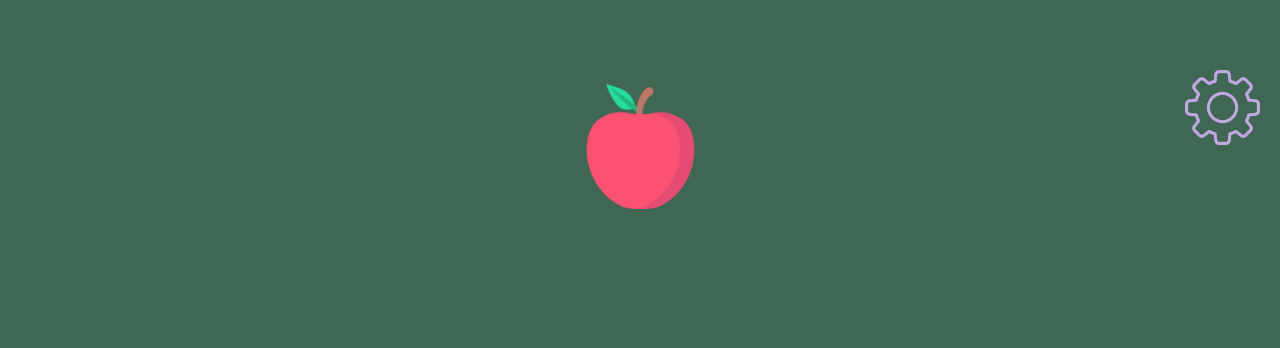
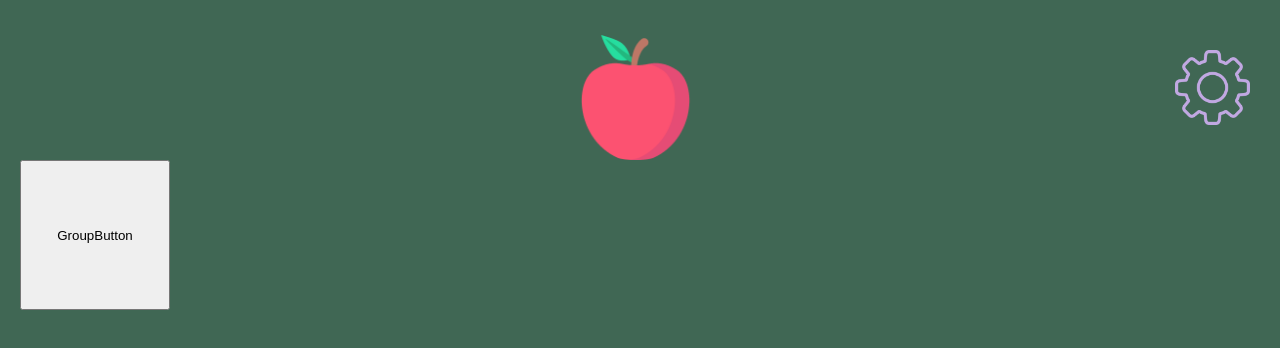
Before and after one commit to nullbeep/SocialOrganizer, a React (Create React App) app: page /main in a window 1280 px wide. Shown: the top 348 px of the page. Built offline with nearby package versions, Linux system fonts and the light colour scheme.

Commit message:
button main

```diff
--- a/src/MainPage/index.js
+++ b/src/MainPage/index.js
@@ -9,14 +9,14 @@ const Container = styled.div`
   display: flex;
   flex-direction: column;
   padding: 20px;
-
+  padding-right: 30px;
   /* align-items: center; */
 `;
 
 const LogoIcon = styled.img`
   width: 125px; //change
   height: 125px; // change
-  margin-top: 5vw; // change
+  margin-top: 15px; // change
   align-self: center;
 `;
 
@@ -25,18 +25,25 @@ const SettingsIcon = styled.img`
   height: 75px;
   align-self: flex-end;
   position: absolute;
-  margin-top: 50px;
+  margin-top: 30px;
 
   /* margin-right: 100px; */
   filter: invert(91%) sepia(24%) saturate(3490%) hue-rotate(193deg)
     brightness(90%) contrast(97%);
 `;
 
+const GroupButton = styled.button`
+width: 150px;
+height: 150px;
+
+`
+
 function MainPage() {
   return (
     <Container>
       <LogoIcon src={Apple} />
       <SettingsIcon src={Settings} />
+      <GroupButton>GroupButton</GroupButton>
     </Container>
   );
 }
```
